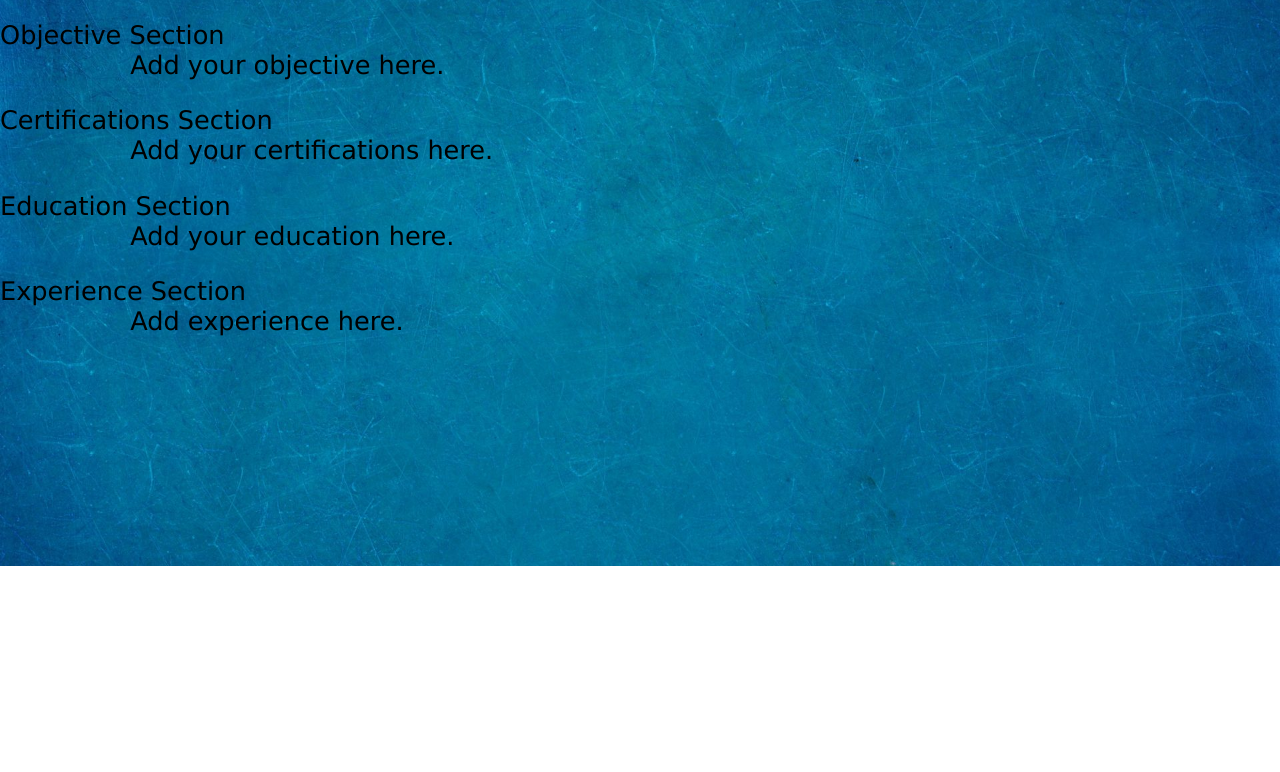
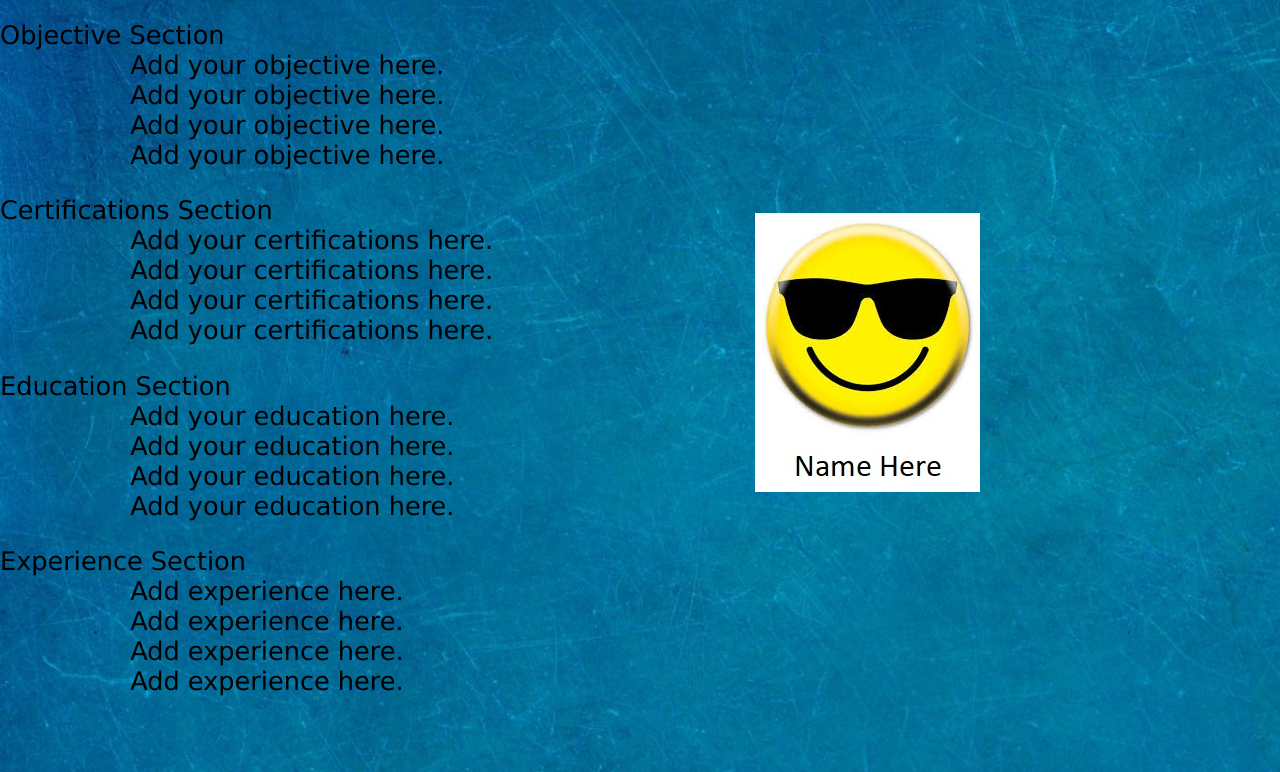
Before and after one commit to FredGruetzner/WebSite, a plain HTML site: page withoutFrameWork/index.html in a window 1280 px wide. Shown: the part 154-926 px from the top of the page. Before the commit the page ends 800 px from the top, so only its background shows below. Drawn offline with Linux system fonts and the light colour scheme.

Commit message:
added scrolling image and navbar linking

```diff
--- a/withoutFrameWork/index.html
+++ b/withoutFrameWork/index.html
@@ -27,21 +27,37 @@
   <h1>Name Here</h1>
 </div>
 
-<pre>Objective Section
+<pre id="objective">Objective Section
+		Add your objective here.
+		Add your objective here.
+		Add your objective here.
 		Add your objective here.
 </pre>
 
-<pre>Certifications Section
+<pre id="certification">Certifications Section
+		Add your certifications here.
+		Add your certifications here.
+		Add your certifications here.
 		Add your certifications here.
 </pre>
 
-<pre>Education Section
+<pre id="education">Education Section
+		Add your education here.
+		Add your education here.
+		Add your education here.
 		Add your education here.
 </pre>
 
-<pre>Experience Section
+<pre id="experience">Experience Section
+		Add experience here.
+		Add experience here.
+		Add experience here.
 		Add experience here.
 </pre>
 
+<div class="relative">
+<img src="images/smile.jpg" alt="Your Face Here">
+</div>
+
 </body>
 </html>
--- a/withoutFrameWork/style.css
+++ b/withoutFrameWork/style.css
@@ -110,6 +110,13 @@ li.dropdown {
   font-size: 2vw;
 }
 
+.relative {
+   position: sticky;
+   bottom: 150px;
+   right: 300px;
+   float: right;
+}
+
 pre {
   font-family: verdana;
   font-size: 2vw;
```
Also changed, not shown: withoutFrameWork/helper file.txt, withoutFrameWork/images/smile.jpg (added), withoutFrameWork/jsfile.js (line endings or trailing spaces).
